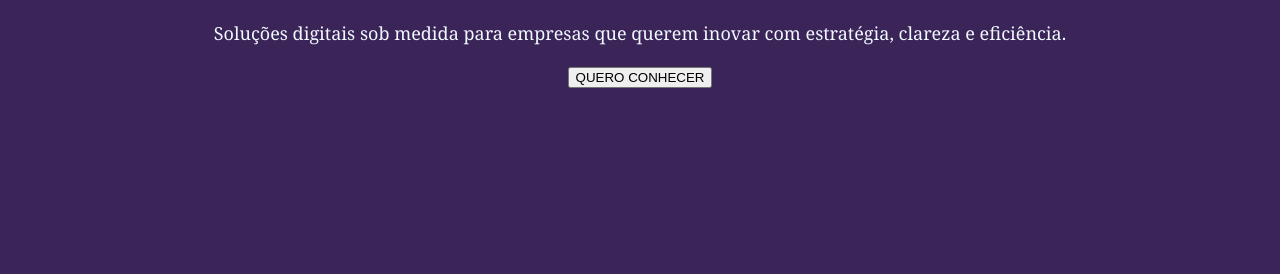
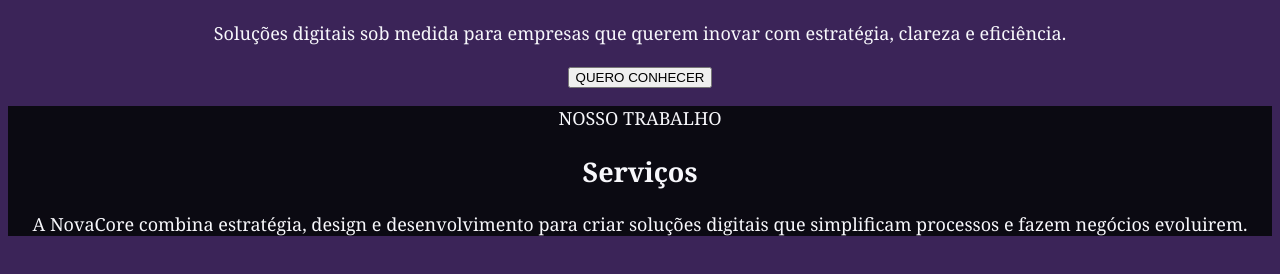
Before and after one commit to sampaiodelvane/Atividades-Fron-End-Design, a plain HTML site: page index.html in a window 1280 px wide. Shown: the part 144-418 px from the top of the page. Drawn offline with Linux system fonts and the light colour scheme.

Commit message:
Aula 17/09/2026

```diff
--- a/index.html
+++ b/index.html
@@ -20,6 +20,12 @@
     </hero>
 
 
+        <section>
+            <p>NOSSO TRABALHO</p>
+            <h2>Serviços</h2>
+            <p>A NovaCore combina estratégia, design e desenvolvimento para criar soluções digitais que simplificam processos e fazem negócios evoluirem.</p>
+        </section>
+
 
 </body>
 </html>
--- a/style.css
+++ b/style.css
@@ -1,8 +1,11 @@
 body {background-color: #3B2458;
-color: aliceblue;
+color: #f7f7fb;
 text-align: center;
 font-family: Georgia, 'Times New Roman', Times, serif;
 font-size: large;}
 
 header{display: flex;
 justify-content: end;}
+
+section{color: #f7f7fb;
+background-color: #0b0a12}
```
